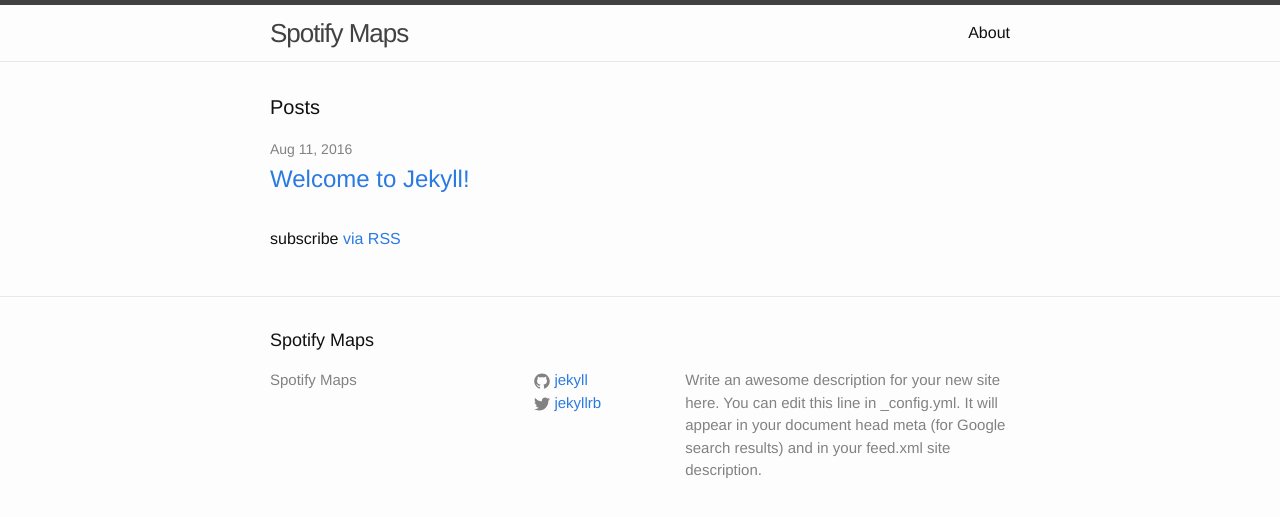
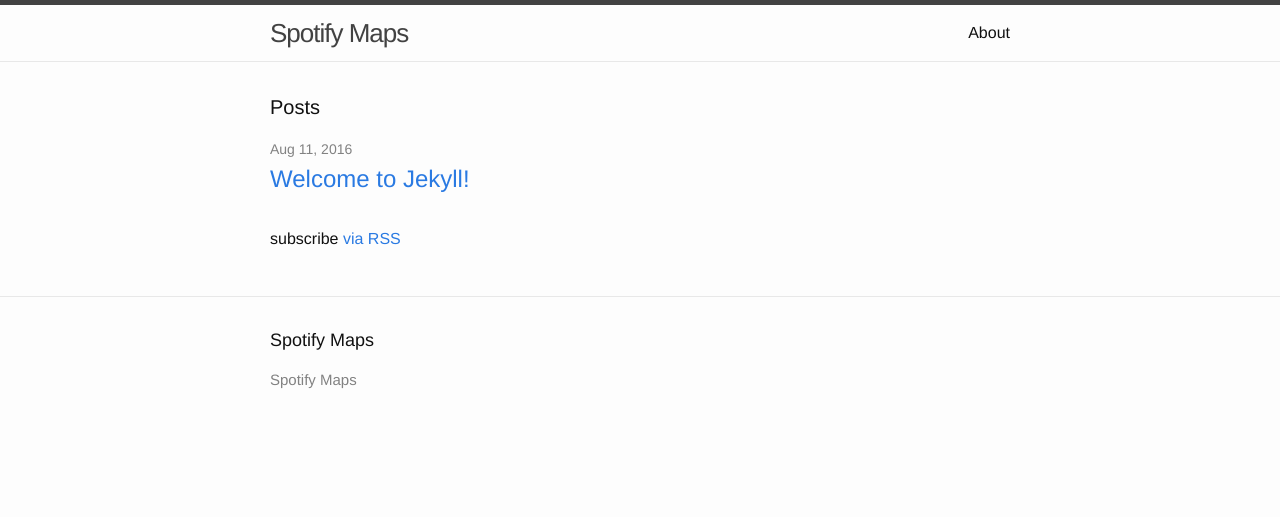
Before and after one commit to spotifymaps/spotifymaps.github.com, a Jekyll site: the page built from index.html, in a window 1280 px wide. Shown: the top 517 px of the page. Built offline with Jekyll 4.4.1, drawn with Linux system fonts in a browser that asks for light colours.

Commit message:
edit yml

```diff
--- a/_config.yml
+++ b/_config.yml
@@ -9,13 +9,11 @@
 title: Spotify Maps
 email: #your-email@domain.com
 description: > # this means to ignore newlines until "baseurl:"
-  Write an awesome description for your new site here. You can edit this
-  line in _config.yml. It will appear in your document head meta (for
-  Google search results) and in your feed.xml site description.
+
 baseurl: "" # the subpath of your site, e.g. /blog
 url: "http://yourdomain.com" # the base hostname & protocol for your site
-twitter_username: jekyllrb
-github_username:  jekyll
+twitter_username: #jekyllrb
+github_username:  #jekyll
 
 # Build settings
 markdown: kramdown
```
